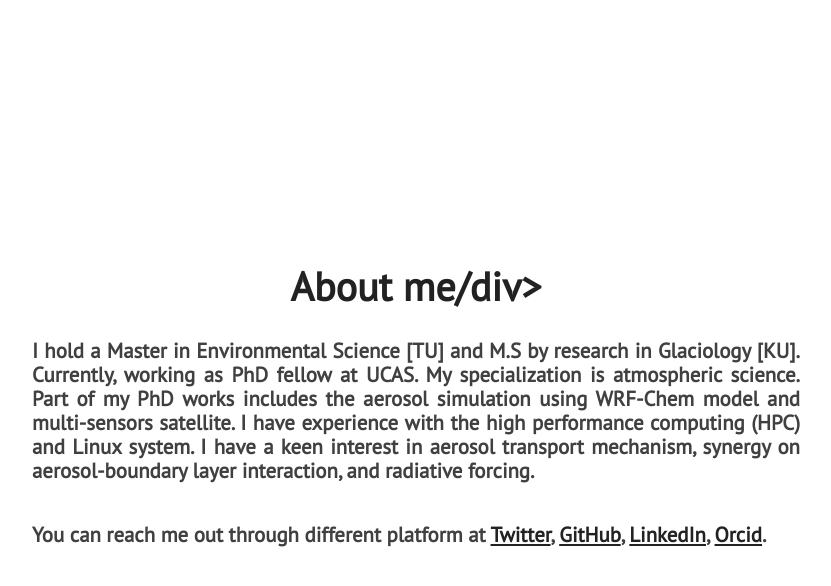
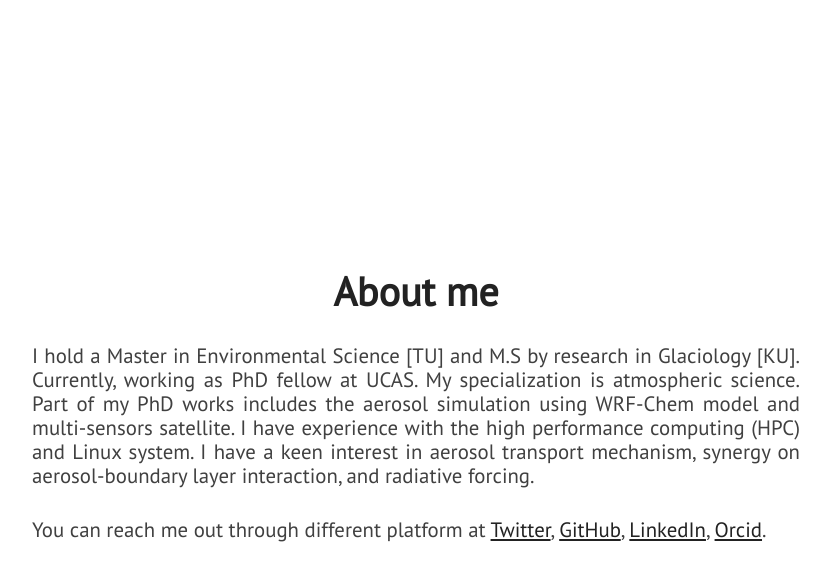
Before and after one commit to mukeshraeee/mukeshrai.github.io, a Jekyll site: the page built from index.html, in a window 1280 px wide and 900 px high, scrolled down 1010 px. Shown: the top 586 px of the window, without its empty margins (224-1055 px from the left). Built offline with Jekyll 4.4.1, drawn with Linux system fonts in a browser that asks for light colours; nearby versions of some CDN libraries.

Commit message:
Update about.html

```diff
--- a/_includes/about.html
+++ b/_includes/about.html
@@ -1,7 +1,7 @@
 <div class="section-wrapper">
     <section class="section about" id="about">
         <div id="about-text">
-            <div class="section-heading">About me/div>
+            <div class="section-heading">About me</div>
             <p class="paragraph-text justify-text">
                 I hold a Master in Environmental Science [TU] and M.S by research in Glaciology [KU]. Currently, working as PhD fellow at UCAS. My specialization is atmospheric science. Part of my PhD works includes the aerosol simulation using WRF-Chem model and multi-sensors satellite. I have experience with the high performance computing (HPC) and Linux system. I have a keen interest in aerosol transport mechanism, synergy on aerosol-boundary layer interaction, and radiative forcing.
             </p>
```
